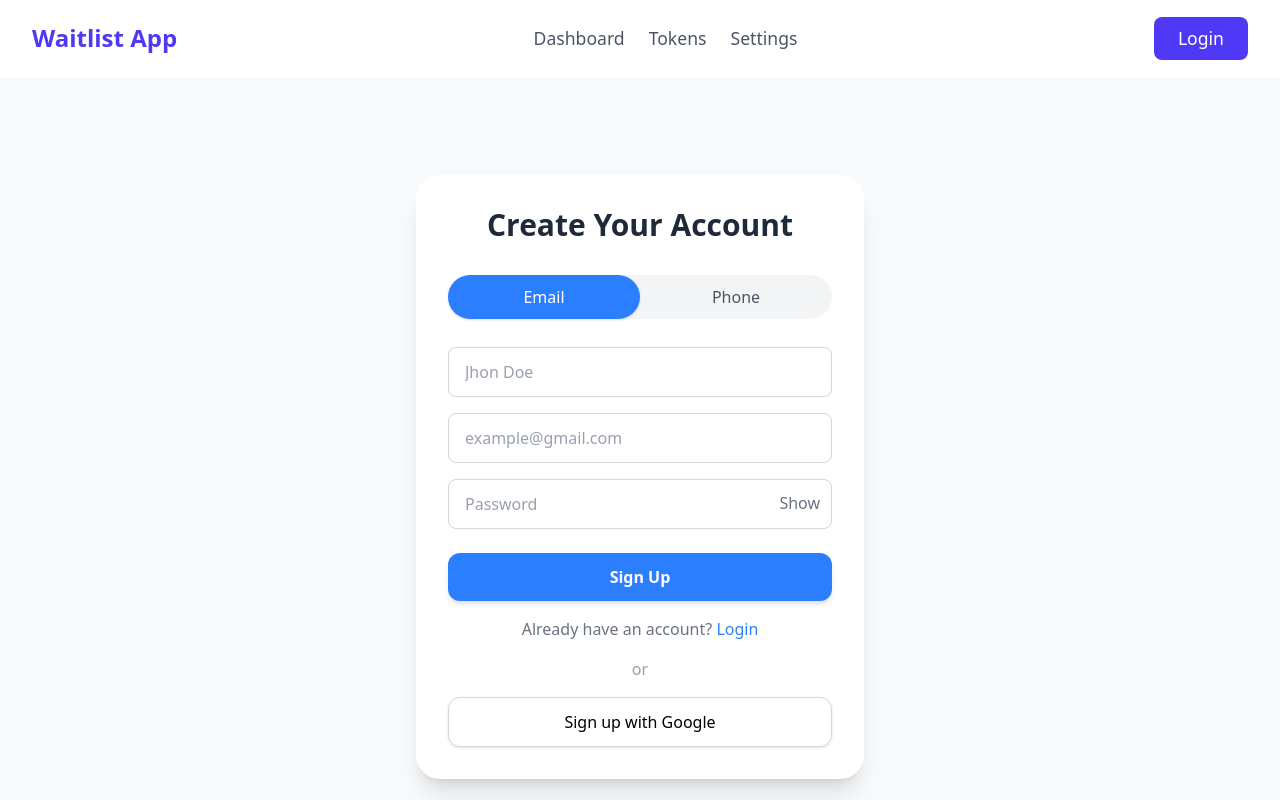
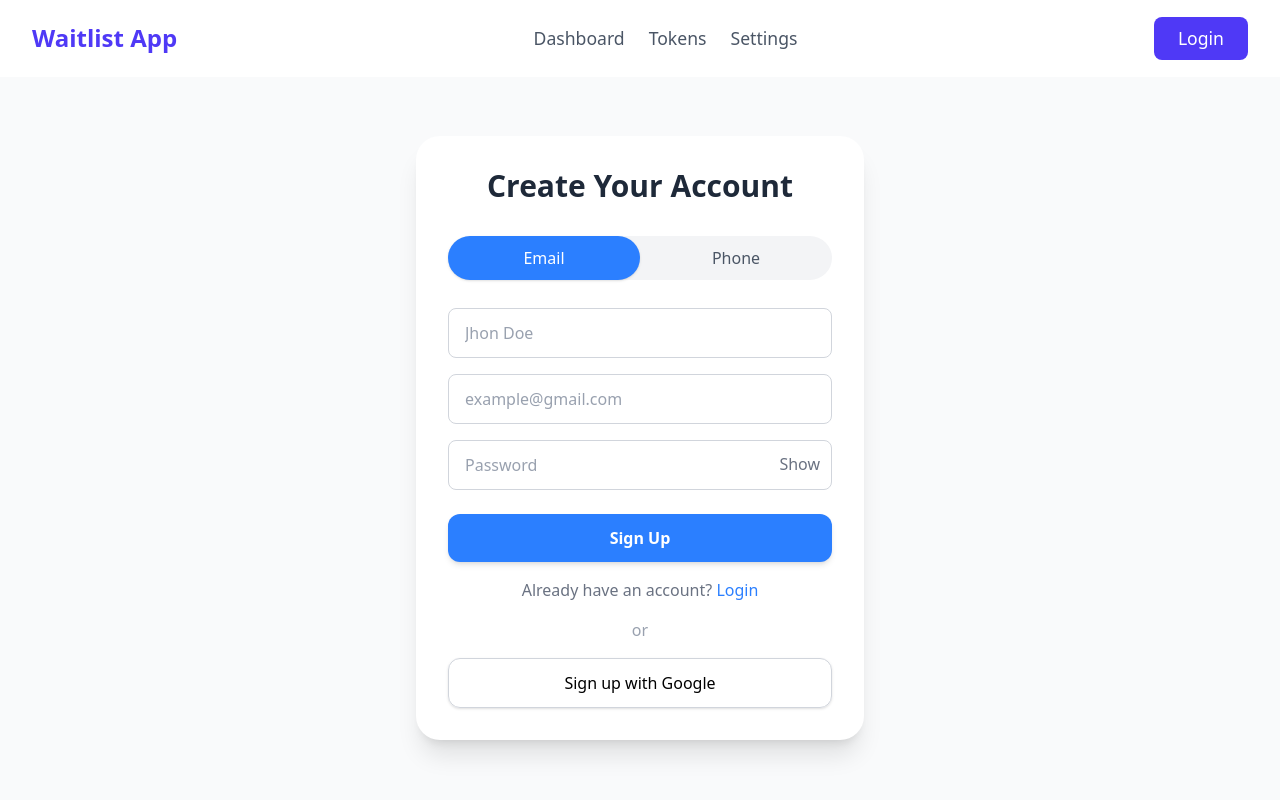
Before and after one commit to priyanshuBS/waitlist-token-system, a React app in the folder frontend/: page /signup in a window 1280 px wide. Shown: the top 800 px of the page. Built offline with nearby package versions, Linux system fonts and the light colour scheme; the HTML template or start-up script is replaced by a standard one.

Commit message:
update auth comp

```diff
--- a/frontend/src/pages/auth/Login.jsx
+++ b/frontend/src/pages/auth/Login.jsx
@@ -27,7 +27,10 @@ const Login = () => {
   };
 
   return (
-    <div className="min-h-screen flex items-center justify-center bg-gray-50 px-4">
+    <div
+      className="flex items-center justify-center bg-gray-50 px-4"
+      style={{ minHeight: "calc(100vh - 4.8rem)" }}
+    >
       <div className="w-full max-w-md p-8 bg-white rounded-3xl shadow-xl">
         <h2 className="text-3xl font-extrabold mb-8 text-center text-gray-800">
           Welcome Back
--- a/frontend/src/pages/auth/Signup.jsx
+++ b/frontend/src/pages/auth/Signup.jsx
@@ -28,7 +28,10 @@ const Signup = () => {
   };
 
   return (
-    <div className="min-h-screen flex items-center justify-center bg-gray-50 px-4">
+    <div
+      className="flex items-center justify-center bg-gray-50 px-4"
+      style={{ minHeight: "calc(100vh - 4.8rem)" }}
+    >
       <div className="w-full max-w-md p-8 bg-white rounded-3xl shadow-xl">
         <h2 className="text-3xl font-extrabold mb-8 text-center text-gray-800">
           Create Your Account
```
